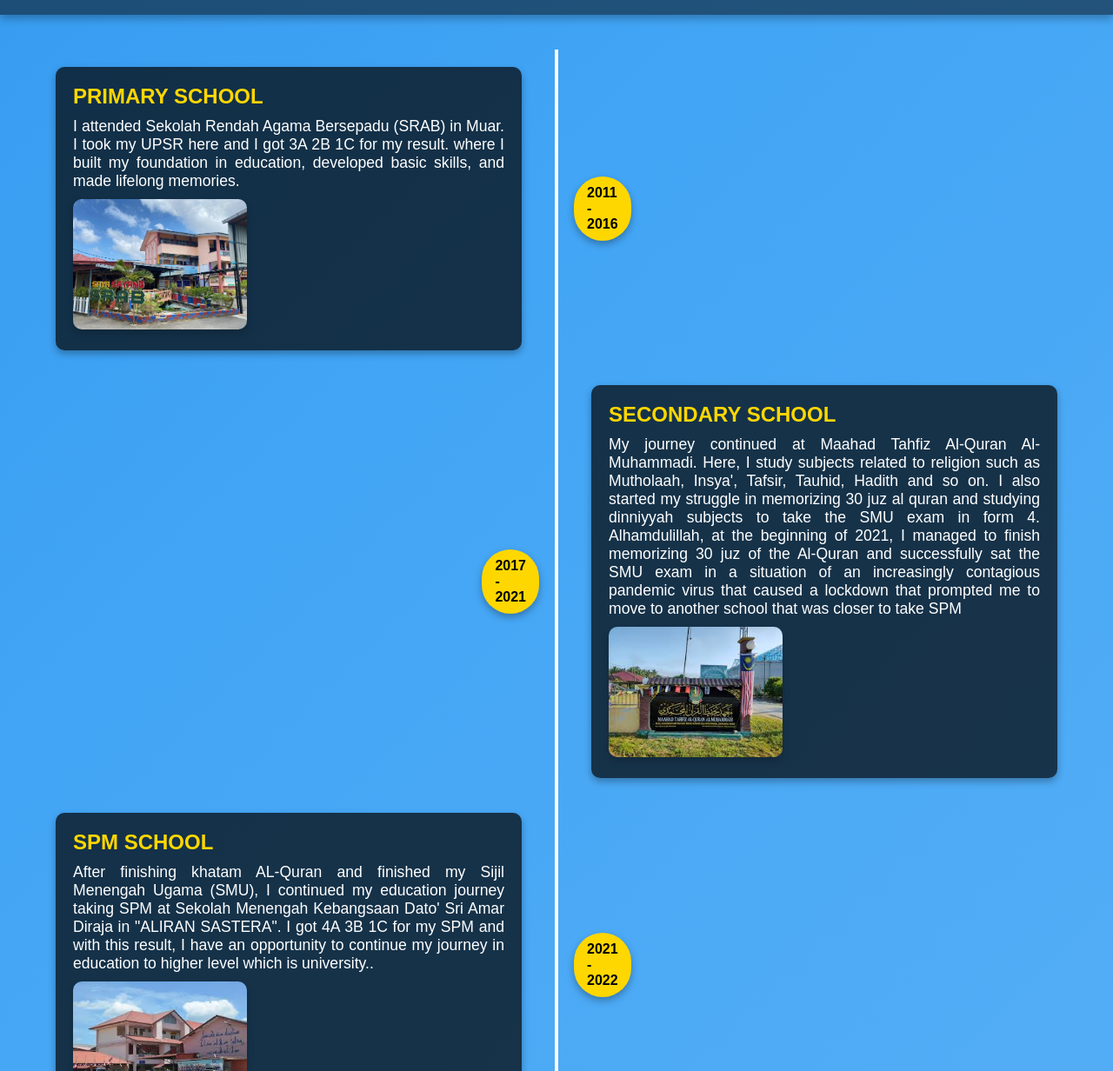
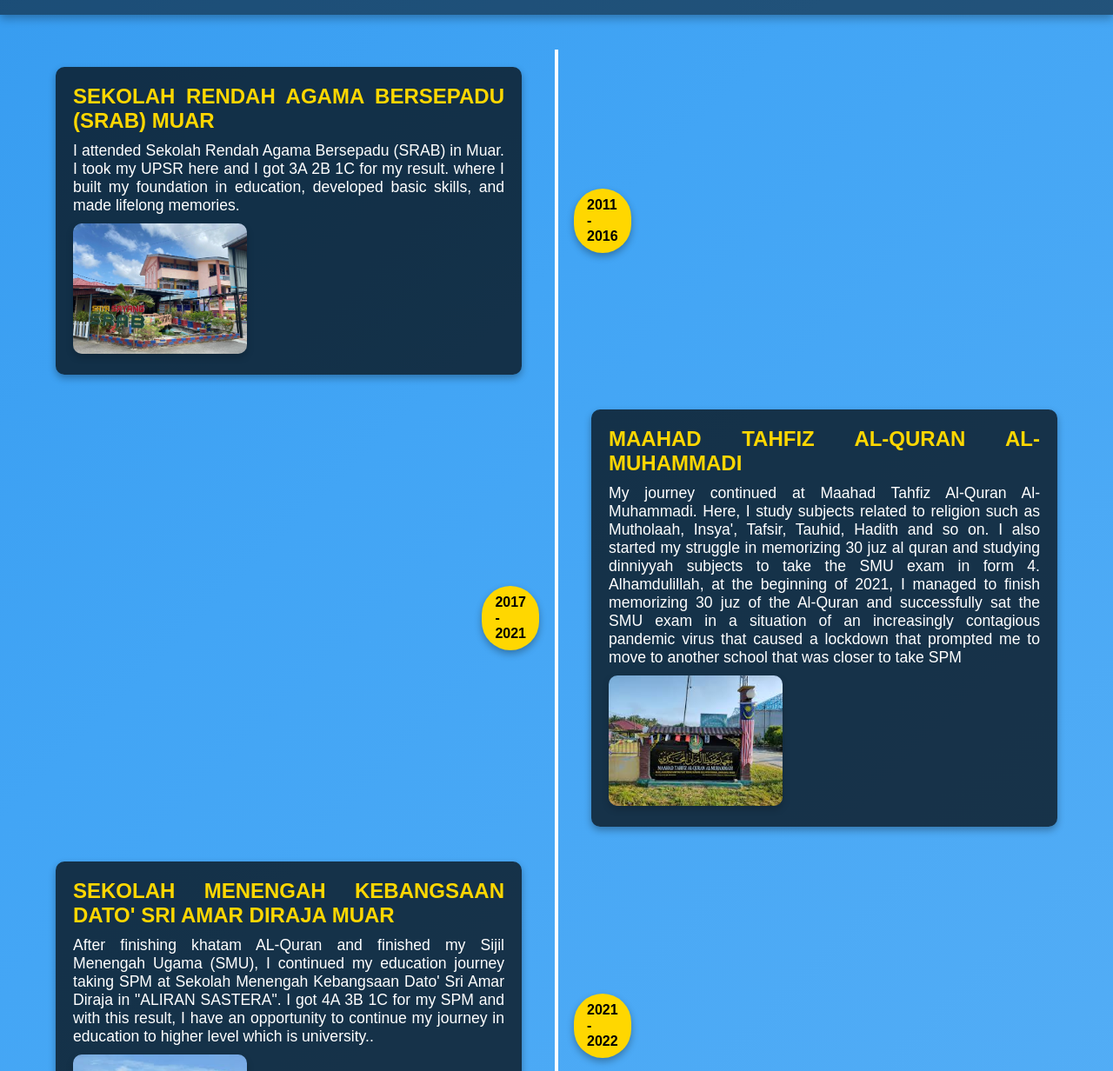
Before and after one commit to syamilirsyad/syamilphp, a plain HTML site: page myeducation.html in a window 1280 px wide. Shown: the part 68-1300 px from the top of the page at 87% size. Drawn offline with Linux system fonts and the light colour scheme.

Commit message:
Update myeducation.html

```diff
--- a/myeducation.html
+++ b/myeducation.html
@@ -149,7 +149,7 @@
         <div class="timeline-item">
             <span class="date">2011 - 2016</span>
             <div class="content">
-                <h3>PRIMARY SCHOOL</h3>
+                <h3>SEKOLAH RENDAH AGAMA BERSEPADU (SRAB) MUAR</h3>
                 <p>I attended Sekolah Rendah Agama Bersepadu (SRAB) in Muar. I took my UPSR here and I got 3A 2B 1C for my result. where I built my foundation in education, developed basic skills, and made lifelong memories.</p>
                 <img src="srabmuar.jpg" alt="Primary School">
             </div>
@@ -157,7 +157,7 @@
         <div class="timeline-item">
             <span class="date">2017 - 2021</span>
             <div class="content">
-                <h3>SECONDARY SCHOOL</h3>
+                <h3>MAAHAD TAHFIZ AL-QURAN AL-MUHAMMADI</h3>
                 <p>My journey continued at Maahad Tahfiz Al-Quran Al-Muhammadi. Here, I study subjects related to religion such as Mutholaah, Insya', Tafsir, Tauhid, Hadith and so on. I also started my struggle in memorizing 30 juz al quran and studying dinniyyah subjects to take the SMU exam in form 4. Alhamdulillah, at the beginning of 2021, I managed to finish memorizing 30 juz of the Al-Quran and successfully sat the SMU exam in a situation of an increasingly contagious pandemic virus that caused a lockdown that prompted me to move to another school that was closer to take SPM</p>
                 <img src="mtqm.jpg" alt="Secondary School">
             </div>
@@ -165,7 +165,7 @@
         <div class="timeline-item">
             <span class="date">2021 - 2022</span>
             <div class="content">
-                <h3>SPM SCHOOL</h3>
+                <h3>SEKOLAH MENENGAH KEBANGSAAN DATO' SRI AMAR DIRAJA MUAR</h3></h3>
                 <p>After finishing khatam AL-Quran and finished my Sijil Menengah Ugama (SMU), I continued my education journey taking SPM at Sekolah Menengah Kebangsaan Dato' Sri Amar Diraja in "ALIRAN SASTERA". I got 4A 3B 1C for my SPM and with this result, I have an opportunity to continue my journey in education to higher level which is university..</p>
                 <img src="smkdato.jpg" alt="College">
             </div>
@@ -173,7 +173,7 @@
         <div class="timeline-item">
             <span class="date">2021 - Present</span>
             <div class="content">
-                <h3>UNIVERSITY</h3>
+                <h3>UNIVERSITI TEKNOLOGI MARA KAMPUS SEGAMAT</h3>
                 <p>Currently, I am continue my studies into higher level to university as I approach the completion of my Diploma in Information Management at UiTM Segamat, I reflect on a journey filled with valuable learning experiences, personal growth, and unforgettable memories. As a final semester student, I am eager to apply the knowledge and experiences I’ve gained to future endeavors and contribute meaningfully to the information management field. I am deeply grateful for this enriching journey and excited to embrace the challenges and opportunities ahead.</p>
 		<img src="masukuitmsegamat.jpg" alt="University">
             </div>
```
